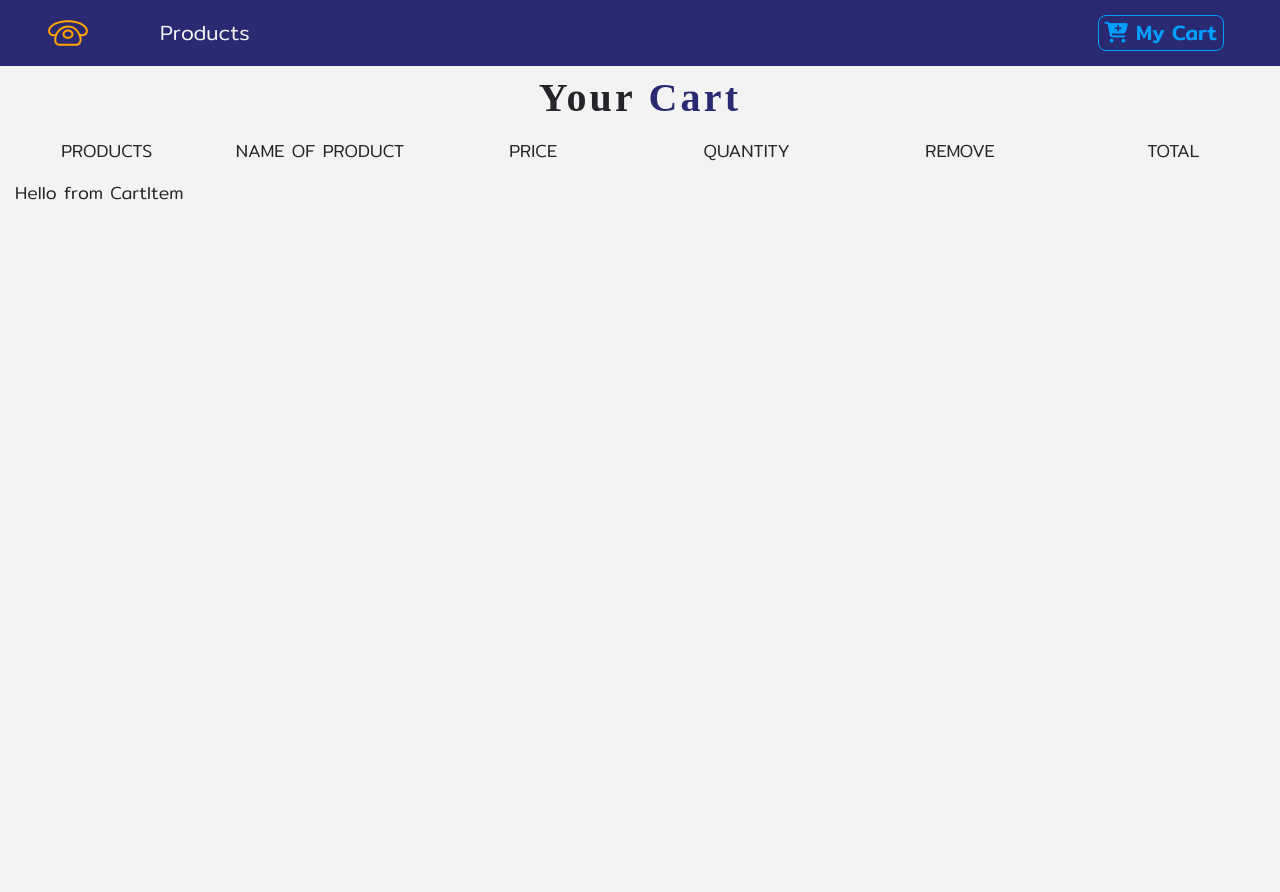
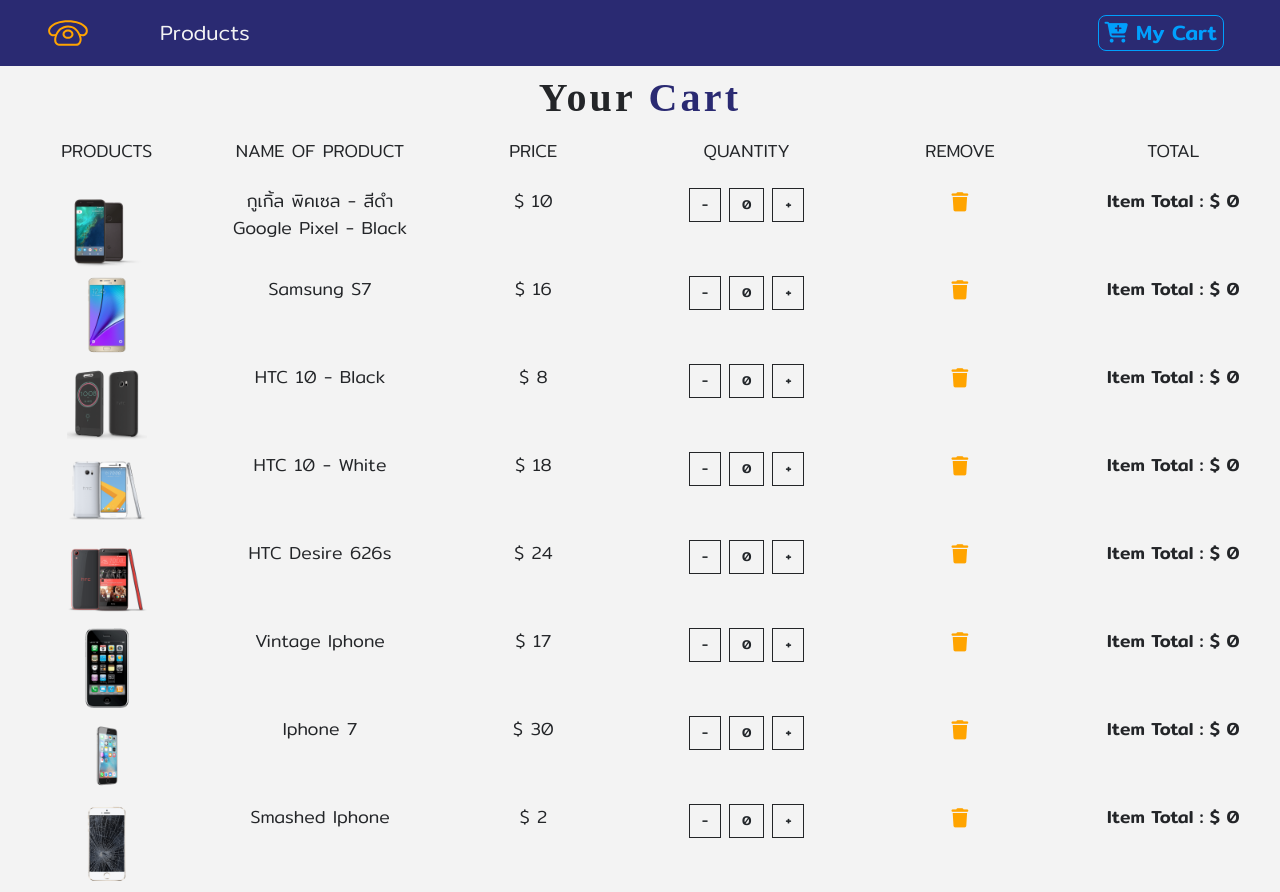
Before and after one commit to Amphakarn/CNY-Snacks, a React (Create React App) app: page /cart in a window 1280 px wide. Before the commit the page ends 800 px from the top, so only its background shows below. Built offline with nearby package versions, Linux system fonts and the light colour scheme; a web font is replaced by a local one.

Commit message:
Create CartItem component

```diff
--- a/src/components/Cart/CartItem.js
+++ b/src/components/Cart/CartItem.js
@@ -3,6 +3,45 @@
 export default function CartItem({ item, value }) {
   const { id, img, title, price, count, total } = item;
   const { increment, decrement, removeItem } = value;
-  console.log("VALUE** = ", value);
-  return <div>Hello from CartItem</div>;
+  // console.log("VALUE** = ", value);
+  return (
+    <div className='row my-2 text-capitalize text-center'>
+      <div className='col-10 mx-auto col-lg-2'>
+        <img
+          src={img}
+          style={{ width: "5rem", height: "5rem" }}
+          className='img-fluid'
+          alt='title'
+        />
+      </div>
+      <div className='col-10 mx-auto col-lg-2'>
+        <span className='d-lg-none'>product : </span>
+        {title}
+      </div>
+      <div className='col-10 mx-auto col-lg-2'>
+        <span className='d-lg-none'>price : </span>$ {price}
+      </div>
+      <div className='col-10 mx-auto col-lg-2 my-2 my-lg-0'>
+        <div className='d-flex justify-content-center'>
+          <div>
+            <span className='btn btn-black mx-1' onClick={() => decrement(id)}>
+              -
+            </span>
+            <span className='btn btn-black mx-1'>{count}</span>
+            <span className='btn btn-black mx-1' onClick={() => increment(id)}>
+              +
+            </span>
+          </div>
+        </div>
+      </div>
+      <div className='col-10 mx-auto col-lg-2'>
+        <div className='cart-icon' onClick={() => removeItem(id)}>
+          <i className='fas fa-trash'></i>
+        </div>
+      </div>
+      <div className='col-10 mx-auto col-lg-2'>
+        <strong>item total : $ {total}</strong>
+      </div>
+    </div>
+  );
 }
--- a/src/components/Cart/CartList.js
+++ b/src/components/Cart/CartList.js
@@ -3,6 +3,8 @@
 
 export default function CartList({ value }) {
   const { cart } = value;
+  // console.log(value);
+  // console.log("cart = ", cart);
 
   return (
     <div className='container-fluid'>
--- a/src/context.js
+++ b/src/context.js
@@ -7,7 +7,7 @@
   state = {
     products: [],
     detailProduct: detailProduct,
-    cart: [storeProducts],
+    cart: storeProducts,
     modalOpen: false,
     modalProduct: detailProduct,
     cartSubTotal: 0,
```
